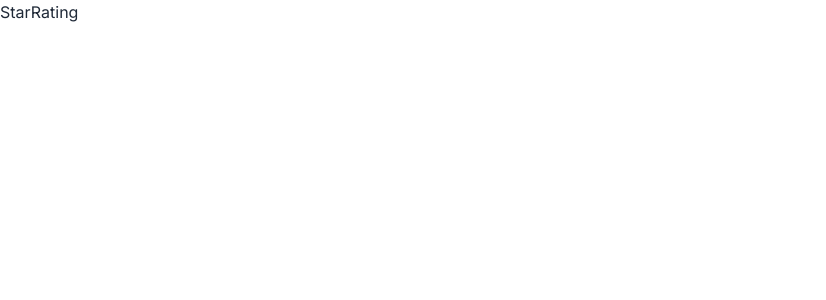
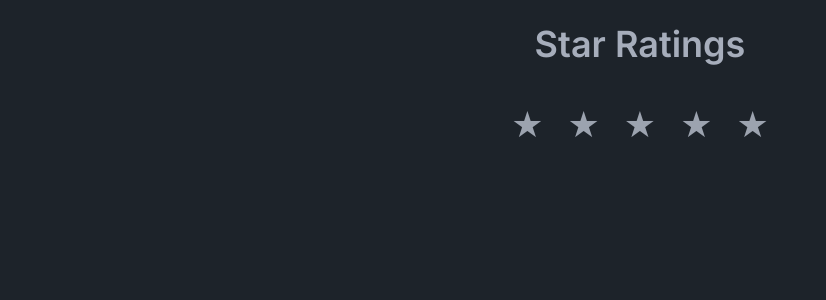
Before and after one commit to dibyajyoti79/Frontend-Machine-Coding-Questions, a Next.js app: page /star-rating in a window 1280 px wide. Shown: the top 300 px of the page, without its empty margins (0-826 px from the left). Built offline with nearby package versions, Linux system fonts and the light colour scheme.

Commit message:
feat: implement star rating

```diff
--- a/src/app/star-rating/page.tsx
+++ b/src/app/star-rating/page.tsx
@@ -1,6 +1,35 @@
 "use client";
 
+import { useState } from "react";
+
 const StarRating = () => {
-  return <div>StarRating</div>;
+  const [rating, setRating] = useState(0);
+  const [hover, setHover] = useState(0);
+  return (
+    <div className="flex items-center justify-center m-6">
+      <div className="flex flex-col items-center justify-center">
+        <h1 className="text-4xl font-semibold">Star Ratings</h1>
+        <div className="mt-10">
+          {[1, 2, 3, 4, 5].map((num) => (
+            <button
+              key={num}
+              className=""
+              onClick={() => setRating(num)}
+              onMouseOver={() => setHover(num)}
+              onMouseLeave={() => setHover(rating)}
+            >
+              <span
+                className={`text-4xl m-3 ${
+                  num <= hover ? "text-yellow-600" : "text-gray-400"
+                }`}
+              >
+                &#9733;
+              </span>
+            </button>
+          ))}
+        </div>
+      </div>
+    </div>
+  );
 };
 export default StarRating;
--- a/tailwind.config.ts
+++ b/tailwind.config.ts
@@ -16,5 +16,8 @@ const config: Config = {
     },
   },
   plugins: [require("daisyui")],
+  daisyui: {
+    themes: ["dark"], // Force dark theme
+  },
 };
 export default config;
```
